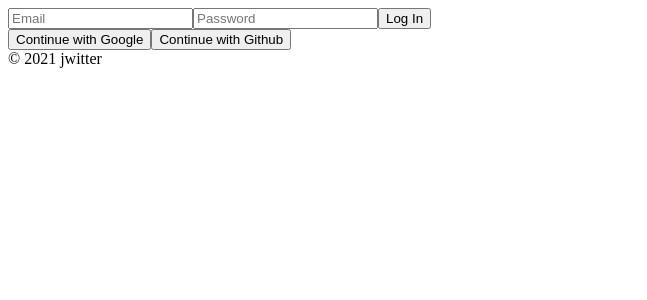
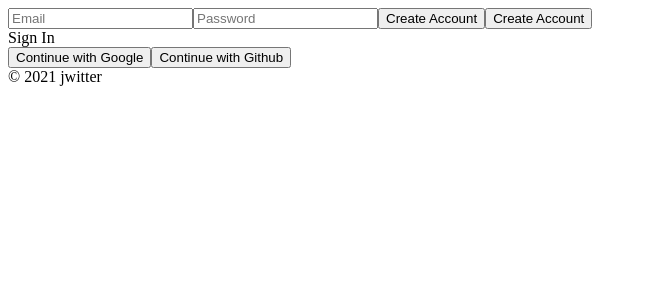
Before and after one commit to jinwon93/jinwitter, a React (Create React App) app: page /#/ in a window 1280 px wide. Shown: the top 300 px of the page, without its empty margins (0-647 px from the left). Built offline with nearby package versions, Linux system fonts and the light colour scheme; no server answers.

Commit message:
react-jwiter-sc

```diff
--- a/src/components/App.js
+++ b/src/components/App.js
@@ -1,13 +1,24 @@
-import React, { useState } from "react";
+import React, { useState, useEffect }  from "react";
 import AppRouter from "components/Router";
 import { authService } from "jbase";
 
 function App() {
+  const [init , setInit] =useState(false);
+  const [isLoggedIn, setIsLoggedIn] = useState(false);
+  useEffect(() => {
+    authService.onAuthStateChanged((user) =>{
+      if (user) {
+        setIsLoggedIn(true);
+      } else {
+        setIsLoggedIn(false);
+      }
+      setInit(true);
+    });
+  }, []);
 
-  const [isLoggedIn, setIsLoggedIn] = useState(authService.currentUser);
   return (
     <>
-      <AppRouter isLoggedIn={isLoggedIn} />
+      {init ? <AppRouter isLoggedIn={isLoggedIn} /> : "initializing..."}
       <footer>&copy; {new Date().getFullYear()} jwitter</footer>
     </>
   );
--- a/src/routes/Auth.js
+++ b/src/routes/Auth.js
@@ -1,27 +1,48 @@
 import React, { useState } from "react";
+import { authService } from "jbase";
+
 
 const Auth = () => {
-  const [email, setEamil] = useState("");
+  const [email, setEmail] = useState("");
   const [password, setPassword] = useState("");
+  const [newAccount, setNewAccount] = useState(true);
+  const [error, setError] = useState("");
   const onChange = (event) => {
     const {
-      taget: { name, value },
+      target: { name, value },
     } = event;
     if (name === "email") {
-      setEamil(value);
+      setEmail(value);
     } else if (name === "password") {
       setPassword(value);
     }
   };
-  const onSubmit = (event) => {
+  const onSubmit = async (event) => {
     event.preventDefault();
+    try {
+      let data;
+      if (newAccount) {
+        data = await authService.createUserWithEmailAndPassword(
+          email,
+          password
+        );
+      } else {
+        data = await authService.signInWithEmailAndPassword(email, password);
+      }
+      console.log(data);
+    } catch (error) {
+      console.log(error);
+      setError(error.message);
+    }
   };
+  const toggleAccount = () => setNewAccount((prev) => !prev);
+
   return (
     <div>
       <form onSubmit={onSubmit}>
         <input
           name="email"
-          type="text"
+          type="email"
           placeholder="Email"
           required
           value={email}
@@ -35,8 +56,16 @@
           value={password}
           onChange={onChange}
         />
-        <input type="submit" value="Log In" />
+        <input type="submit" value={newAccount ? "Create Account" : "Log In"} />
+        <input
+          type="submit"
+          value={newAccount ? "Create Account" : "Sign In"}
+        />
+        {error}
       </form>
+      <span onClick={toggleAccount}>
+        {newAccount ? "Sign In" : "Create Account"}
+      </span>
       <div>
         <button>Continue with Google</button>
         <button>Continue with Github</button>
@@ -44,5 +73,4 @@
     </div>
   );
 };
-
 export default Auth;
```
